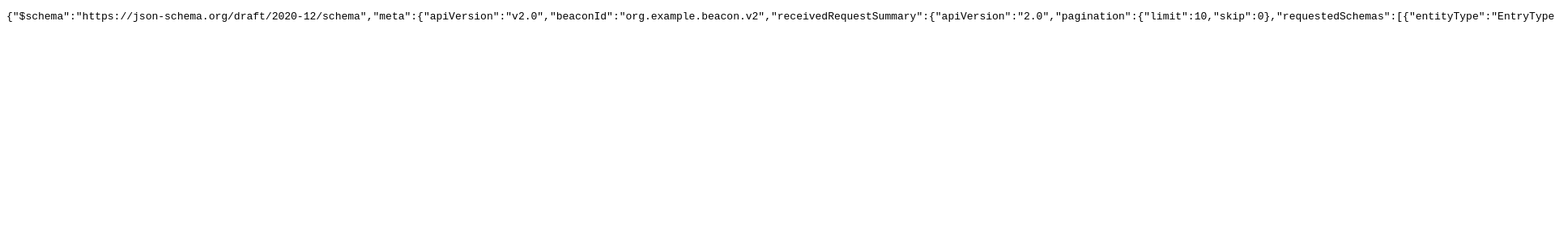
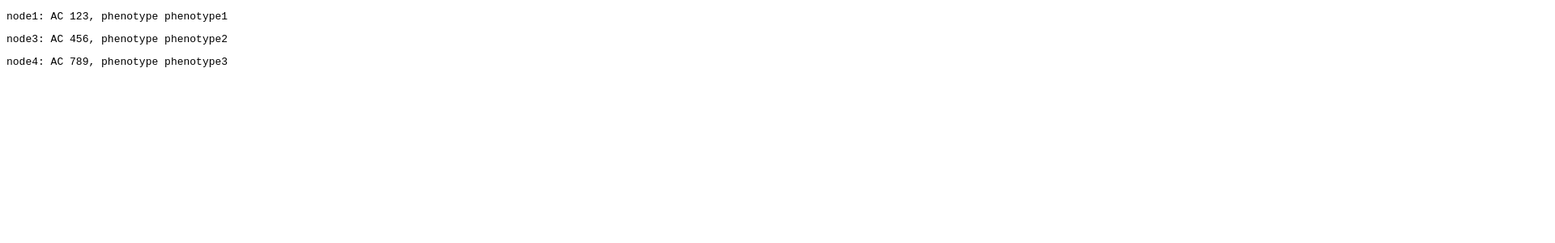
Before and after one commit to phildarnowsky-broad/vlm-prototype-frontend, a React (Vite) app: page / in a window 1280 px wide. Shown: the top 300 px of the page at 81% size, 1920 px wide, since content can reach past the window. Built offline with nearby package versions, Linux system fonts and the light colour scheme.

Commit message:
skeleton of result display

```diff
--- a/src/routes/index.lazy.tsx
+++ b/src/routes/index.lazy.tsx
@@ -14,11 +14,35 @@ type ApiParams = {
   beacon: string[];
 };
 
-interface VariationSearchResults {}
+interface ResultSet {
+  id: string;
+  info: {
+    ac: number;
+    phenotype: string;
+  };
+}
+
+interface VariationSearchResults {
+  resultSets: ResultSet[];
+}
 
 export const Route = createLazyFileRoute("/")({
   component: Index,
 });
+
+const nodeNames: Record<string, string> = {
+  node1: "Node 1",
+  node2: "Node 2",
+  node3: "Node 3",
+  node4: "Node 4",
+  node5: "Node 5",
+  node6: "Node 6",
+};
+const nodeIds = Object.keys(nodeNames);
+
+function nodeName(id: string) {
+  nodeNames[id] ?? id;
+}
 
 // Temporary mock for fetch until API is ready to test against
 
@@ -100,7 +124,6 @@ const MOCK_API_RESPONSE = `
 	        "ac": 789,
 		"phenotype": "phenotype3"
 	    }
-
         }
     ]
 }
@@ -119,6 +142,15 @@ function fetchVariant(): Promise<VariationSearchResults> {
   return fakeFetch("fake_endpoint", {}).then((response) => {
     return response.json();
   });
+}
+
+function ResultItem({ resultSet }: { resultSet: ResultSet }) {
+  return (
+    <pre>
+      {resultSet.id}: AC {resultSet.info.ac}, phenotype{" "}
+      {resultSet.info.phenotype}
+    </pre>
+  );
 }
 
 function SearchResults({ apiParams }: { apiParams: ApiParams }) {
@@ -145,7 +177,10 @@ function SearchResults({ apiParams }: { apiParams: ApiParams }) {
     return <>Error: {JSON.stringify(query.error)}</>;
   }
 
-  return <pre>{JSON.stringify(query.data)}</pre>;
+  const resultSets = query.data.resultSets;
+  return resultSets.map((resultSet) => (
+    <ResultItem key={resultSet.id} resultSet={resultSet} />
+  ));
 }
 
 function Index() {
@@ -155,7 +190,7 @@ function Index() {
     pos: 55051215,
     ref: "G",
     alt: "GA",
-    beacon: [],
+    beacon: nodeIds,
   };
 
   const queryClient = new QueryClient();
```
